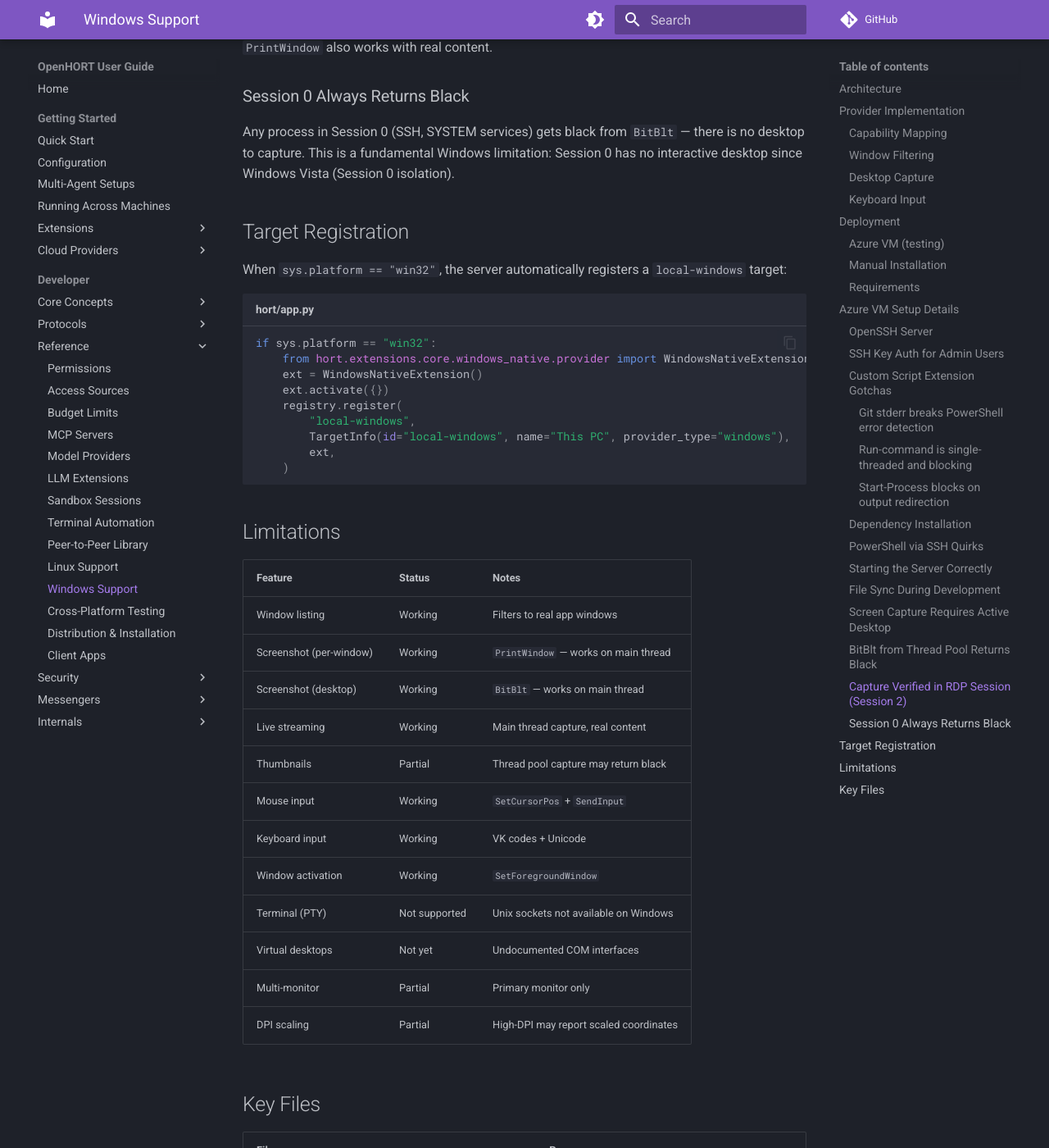
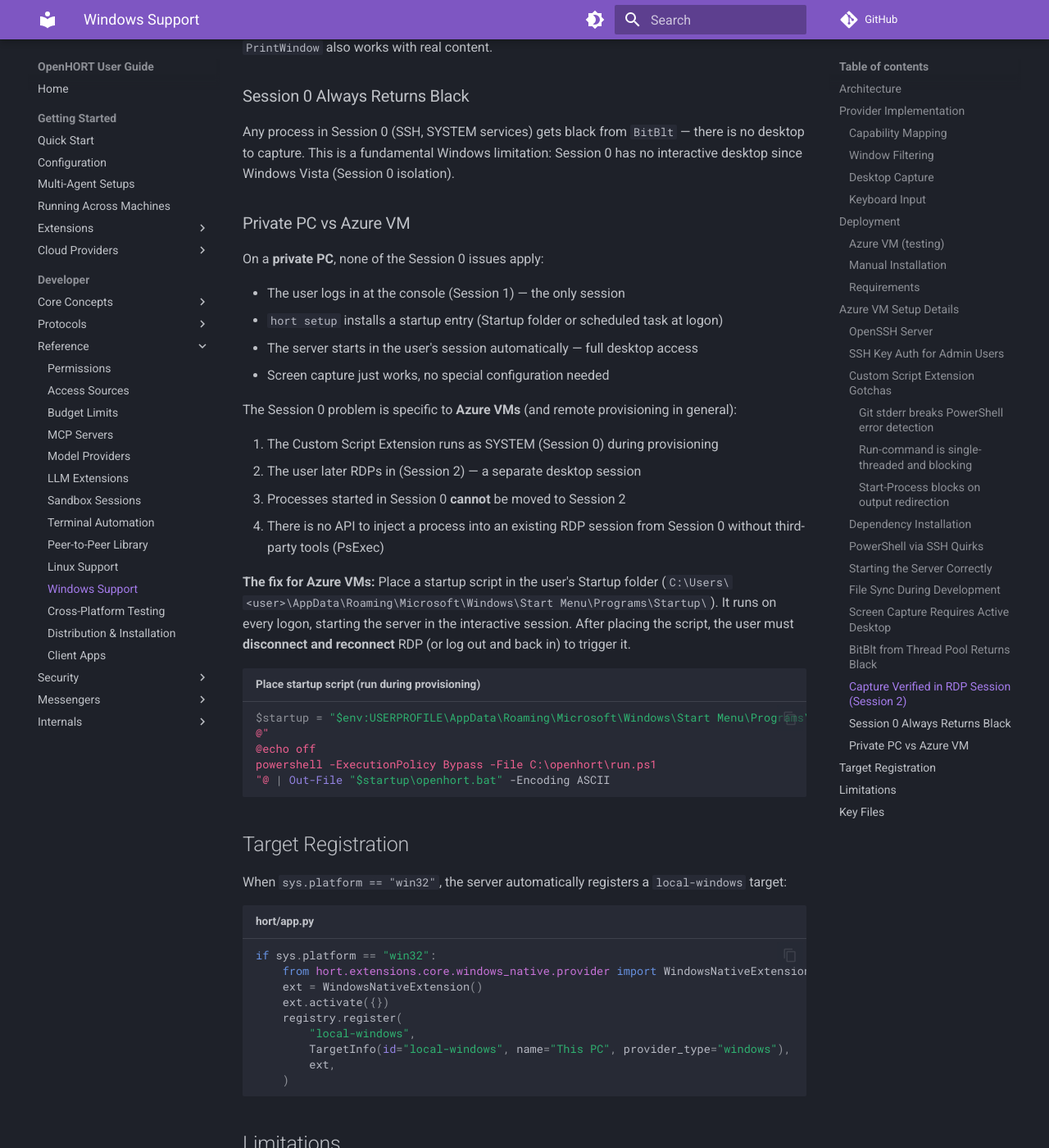
Before and after one commit to openhort/openhort, an MkDocs documentation site: the page built from docs/manual/developer/reference/windows-support.md, in a window 1280 px wide and 1400 px high, scrolled down 8071 px. Shown: the whole window at 82% size. Built offline with MkDocs 1.6.1 and Material for MkDocs 9.7.7, drawn with Linux system fonts in a browser that asks for light colours; comment, search, counter and statistics services are not loaded.

Commit message:
Document Private PC vs Azure VM session differences

````diff
--- a/docs/manual/developer/reference/windows-support.md
+++ b/docs/manual/developer/reference/windows-support.md
@@ -295,6 +295,32 @@
 
 Any process in Session 0 (SSH, SYSTEM services) gets black from `BitBlt` — there is no desktop to capture. This is a fundamental Windows limitation: Session 0 has no interactive desktop since Windows Vista (Session 0 isolation).
 
+### Private PC vs Azure VM
+
+On a **private PC**, none of the Session 0 issues apply:
+
+- The user logs in at the console (Session 1) — the only session
+- `hort setup` installs a startup entry (Startup folder or scheduled task at logon)
+- The server starts in the user's session automatically — full desktop access
+- Screen capture just works, no special configuration needed
+
+The Session 0 problem is specific to **Azure VMs** (and remote provisioning in general):
+
+1. The Custom Script Extension runs as SYSTEM (Session 0) during provisioning
+2. The user later RDPs in (Session 2) — a separate desktop session
+3. Processes started in Session 0 **cannot** be moved to Session 2
+4. There is no API to inject a process into an existing RDP session from Session 0 without third-party tools (PsExec)
+
+**The fix for Azure VMs:** Place a startup script in the user's Startup folder (`C:\Users\<user>\AppData\Roaming\Microsoft\Windows\Start Menu\Programs\Startup\`). It runs on every logon, starting the server in the interactive session. After placing the script, the user must **disconnect and reconnect** RDP (or log out and back in) to trigger it.
+
+```powershell title="Place startup script (run during provisioning)"
+$startup = "$env:USERPROFILE\AppData\Roaming\Microsoft\Windows\Start Menu\Programs\Startup"
+@"
+@echo off
+powershell -ExecutionPolicy Bypass -File C:\openhort\run.ps1
+"@ | Out-File "$startup\openhort.bat" -Encoding ASCII
+```
+
 ## Target Registration
 
 When `sys.platform == "win32"`, the server automatically registers a `local-windows` target:
````
